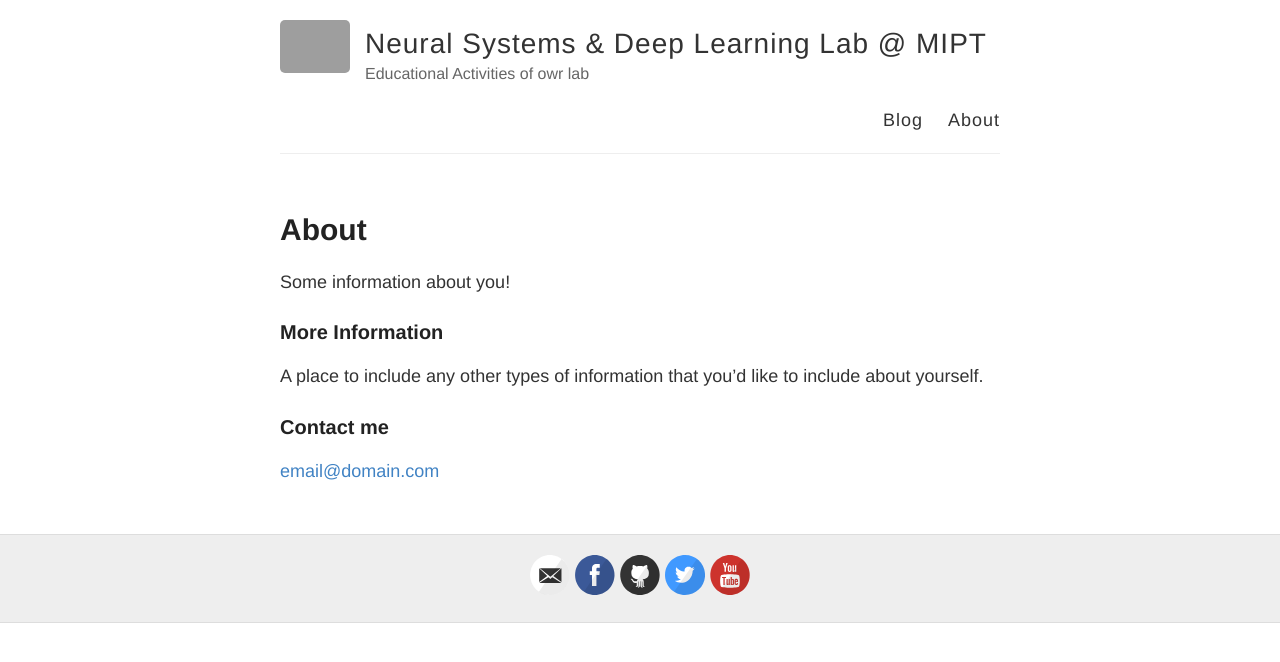
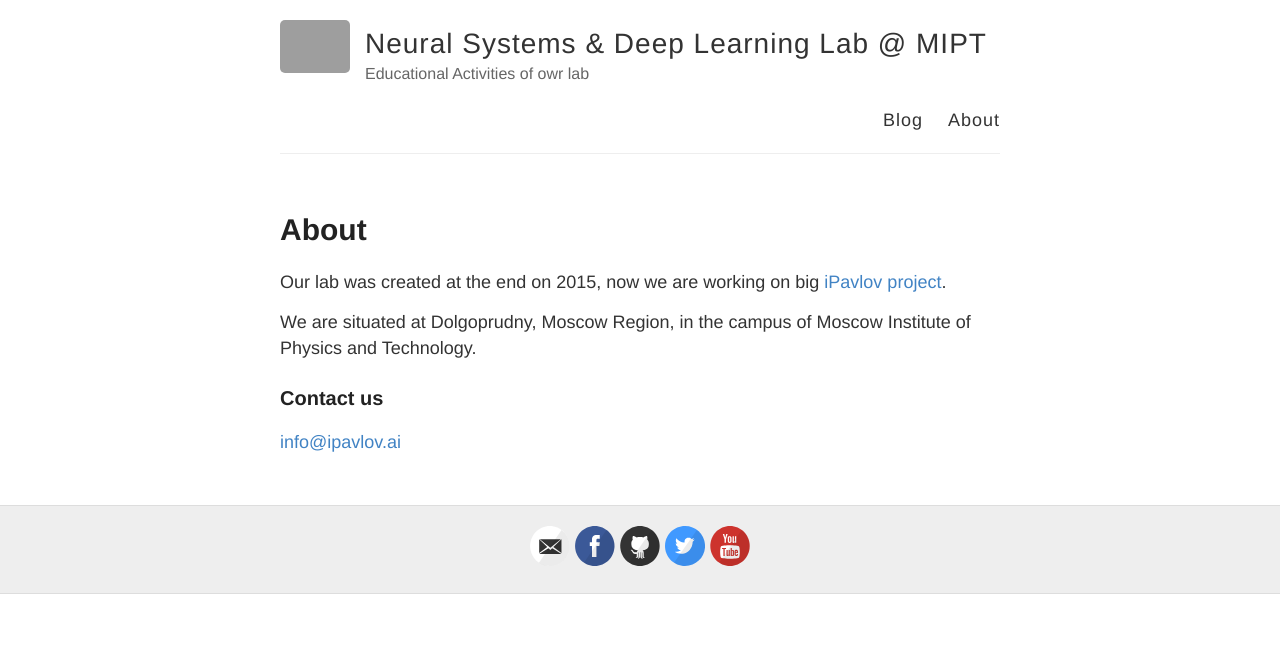
Before and after one commit to deepmipt/edu, a Jekyll site: the page built from about.md, in a window 1280 px wide. Shown: the top 662 px of the page. Built offline with Jekyll 4.4.1, drawn with Linux system fonts in a browser that asks for light colours; grey boxes are pictures that could not be loaded.

Commit message:
ENH: about

```diff
--- a/about.md
+++ b/about.md
@@ -4,12 +4,10 @@ title: About
 permalink: /about/
 ---
 
-Some information about you!
+Our lab was created at the end on 2015, now we are working on big [iPavlov project](http://ipavlov.ai).
 
-### More Information
+We are situated at Dolgoprudny, Moscow Region, in the campus of Moscow Institute of Physics and Technology.
 
-A place to include any other types of information that you'd like to include about yourself.
+### Contact us
 
-### Contact me
-
-[email@domain.com](mailto:email@domain.com)
+[info@ipavlov.ai](mailto:info@ipavlov.ai)
```
